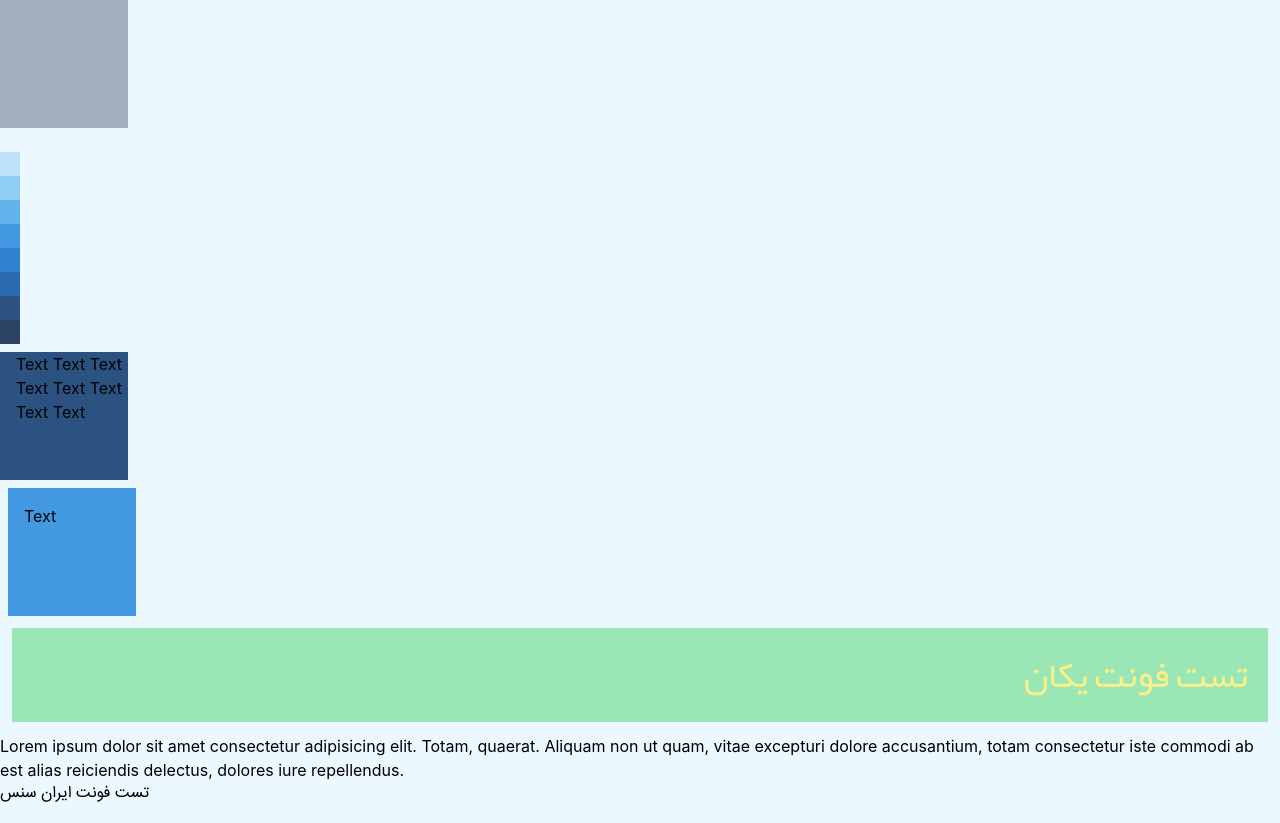
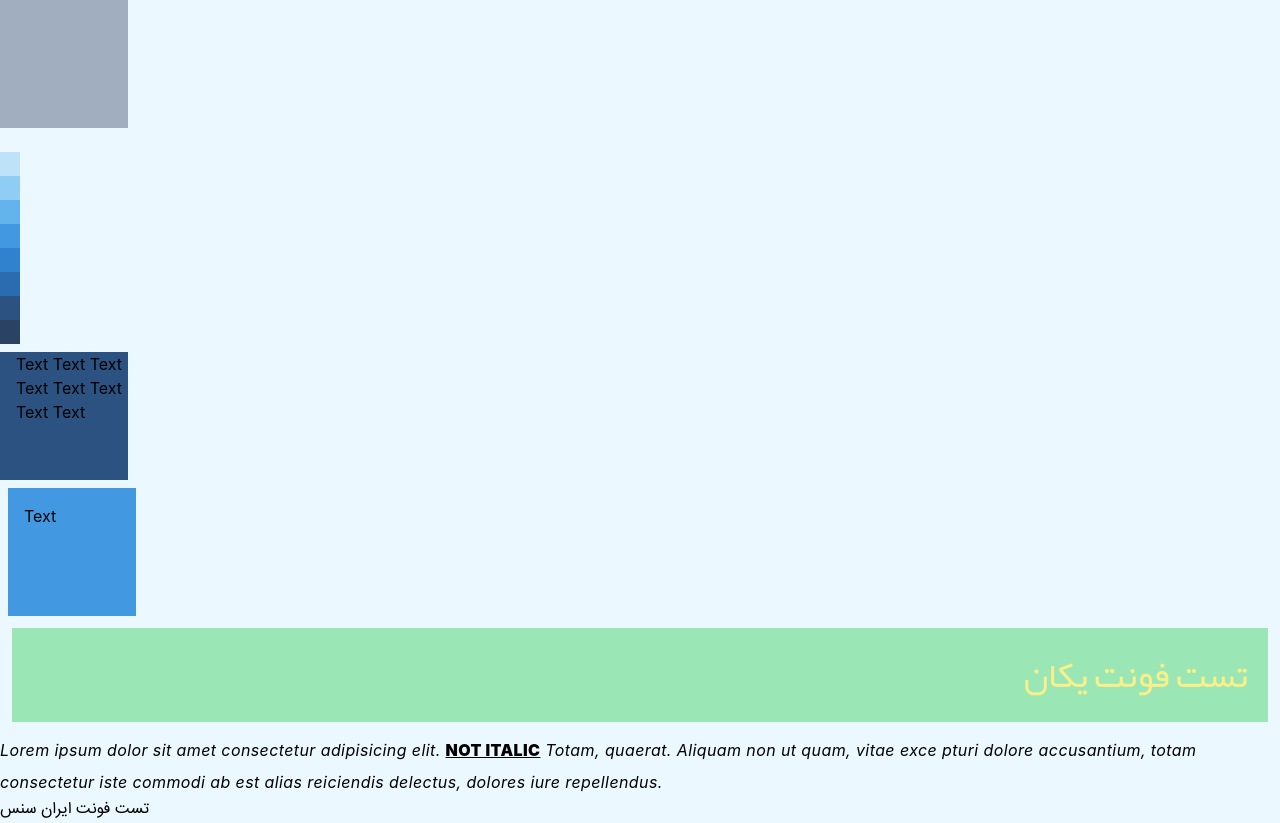
Before and after one commit to muhsenmaqsudi/tailwindcss-progress, a website built with Parcel: page index.html in a window 1280 px wide. Built offline with nearby package versions, Linux system fonts and the light colour scheme.

Commit message:
practiced text decorating

```diff
--- a/index.html
+++ b/index.html
@@ -39,10 +39,12 @@
     >
       تست فونت یکان
     </p>
-    <p class="font-sans">
-      Lorem ipsum dolor sit amet consectetur adipisicing elit. Totam, quaerat.
-      Aliquam non ut quam, vitae excepturi dolore accusantium, totam consectetur
-      iste commodi ab est alias reiciendis delectus, dolores iure repellendus.
+    <p class="italic tracking-wide leading-loose">
+      Lorem ipsum dolor sit amet consectetur adipisicing elit.
+      <span class="not-italic font-black underline uppercase">Not Italic</span>
+      Totam, quaerat. Aliquam non ut quam, vitae exce pturi dolore accusantium,
+      totam consectetur iste commodi ab est alias reiciendis delectus, dolores
+      iure repellendus.
     </p>
     <p class="font-iransans">تست فونت ایران سنس</p>
   </body>
```
